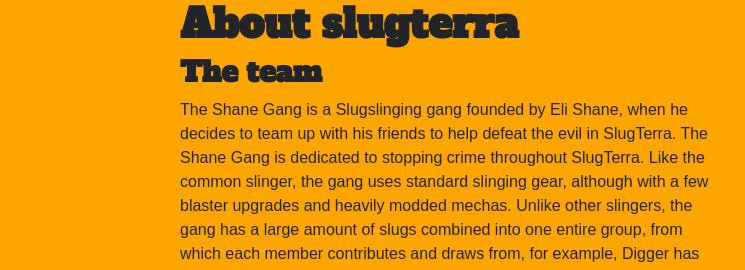
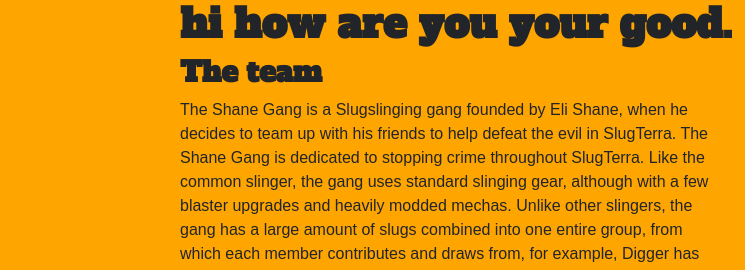
Before and after one commit to arthurjoecodes/slugterra, a plain HTML site: page index.html in a window 1280 px wide. Shown: the top 270 px of the page, 0-745 px from the left. Drawn offline with Linux system fonts and the light colour scheme; grey boxes are pictures that could not be loaded; a web font is replaced by a local one.

Commit message:
modified files

```diff
--- a/index.html
+++ b/index.html
@@ -19,7 +19,7 @@
 <div class="col-md-1"></div>
 <div class="col-md-10">
 <header>
-<h1><strong>About slugterra</strong></h1>
+<h1><strong>hi how are you your good.</strong></h1>
     </header>
 </div>
 <div class="col-md-1"></div>
```
